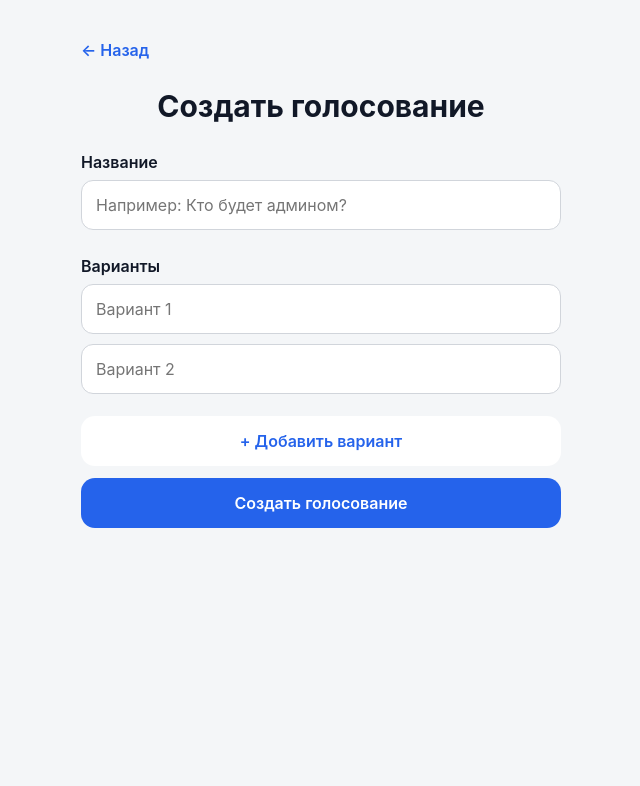
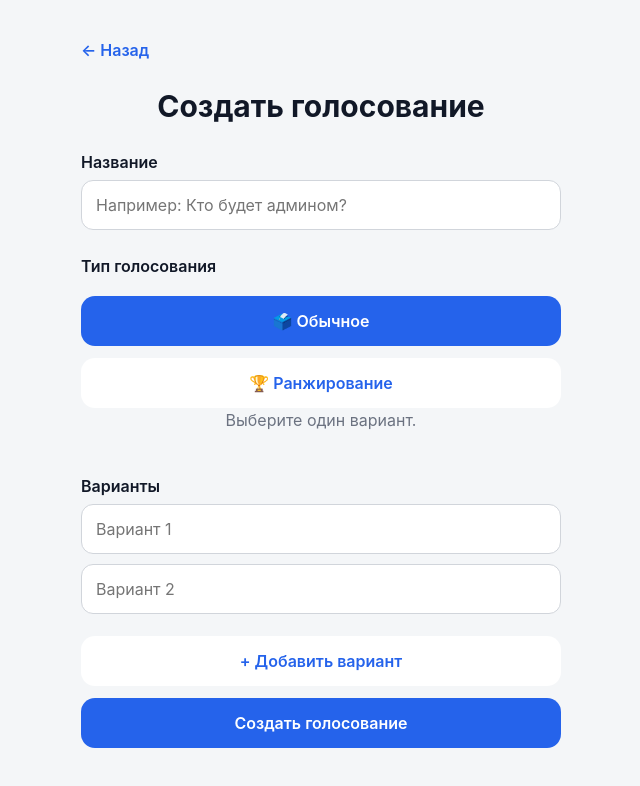
Before and after one commit to Zlat-Algo/smartvoter, a React (Vite) app: page / in a window 1280 px wide. Both pictures are taken after a click on the button "Создать голосование". Shown: the top 786 px of the page, without its empty margins (319-959 px from the left). Built offline with nearby package versions, Linux system fonts and the light colour scheme; no server answers.

Commit message:
Update CreatePoll.tsx

```diff
--- a/src/components/CreatePoll.tsx
+++ b/src/components/CreatePoll.tsx
@@ -1,12 +1,16 @@
 import { useState } from "react";
-import type { Screen } from "../types/poll";
+import type {
+  Screen,
+  VotingMethod,
+} from "../types/poll";
 
 type Props = {
   loading: boolean;
   setScreen: (screen: Screen) => void;
   onCreate: (
     title: string,
-    options: string[]
+    options: string[],
+    votingMethod: VotingMethod
   ) => Promise<void>;
 };
 
@@ -16,10 +20,20 @@ export default function CreatePoll({
   onCreate,
 }: Props) {
   const [title, setTitle] = useState("");
-  const [options, setOptions] = useState(["", ""]);
+
+  const [options, setOptions] = useState([
+    "",
+    "",
+  ]);
+
+  const [votingMethod, setVotingMethod] =
+    useState<VotingMethod>("plurality");
 
   const addOption = () => {
-    setOptions([...options, ""]);
+    setOptions([
+      ...options,
+      "",
+    ]);
   };
 
   const updateOption = (
@@ -27,13 +41,18 @@ export default function CreatePoll({
     value: string
   ) => {
     const copy = [...options];
+
     copy[index] = value;
+
     setOptions(copy);
   };
 
   const submit = async () => {
     if (!title.trim()) {
-      alert("Введите название голосования");
+      alert(
+        "Введите название голосования"
+      );
+
       return;
     }
 
@@ -42,44 +61,106 @@ export default function CreatePoll({
       .filter(Boolean);
 
     if (validOptions.length < 2) {
-      alert("Добавьте хотя бы два варианта");
+      alert(
+        "Добавьте хотя бы два варианта"
+      );
+
       return;
     }
 
-    await onCreate(title, validOptions);
+    await onCreate(
+      title,
+      validOptions,
+      votingMethod
+    );
   };
 
   return (
     <main className="app">
       <button
         className="back"
-        onClick={() => setScreen("home")}
+        onClick={() =>
+          setScreen("home")
+        }
       >
         ← Назад
       </button>
 
-      <h1>Создать голосование</h1>
+      <h1>
+        Создать голосование
+      </h1>
 
-      <label>Название</label>
+      <label>
+        Название
+      </label>
 
       <input
         value={title}
-        onChange={(e) => setTitle(e.target.value)}
+        onChange={(e) =>
+          setTitle(e.target.value)
+        }
         placeholder="Например: Кто будет админом?"
       />
 
-      <label>Варианты</label>
+      <label>
+        Тип голосования
+      </label>
 
-      {options.map((option, index) => (
+      <button
+        type="button"
+        className={
+          votingMethod === "plurality"
+            ? "primary"
+            : "secondary"
+        }
+        onClick={() =>
+          setVotingMethod("plurality")
+        }
+      >
+        🗳️ Обычное
+      </button>
+
+      <button
+        type="button"
+        className={
+          votingMethod === "ranked"
+            ? "primary"
+            : "secondary"
+        }
+        onClick={() =>
+          setVotingMethod("ranked")
+        }
+      >
+        🏆 Ранжирование
+      </button>
+
+      <p className="subtitle">
+        {votingMethod === "plurality"
+          ? "Выберите один вариант."
+          : "Расставьте все варианты от самого желательного к наименее желательному."}
+      </p>
+
+      <label>
+        Варианты
+      </label>
+
+      {options.map(
+        (option, index) => (
           <input
             key={index}
             value={option}
             onChange={(e) =>
-            updateOption(index, e.target.value)
+              updateOption(
+                index,
+                e.target.value
+              )
             }
-          placeholder={`Вариант ${index + 1}`}
+            placeholder={`Вариант ${
+              index + 1
+            }`}
           />
-      ))}
+        )
+      )}
 
       <button
         className="secondary"
@@ -93,7 +174,9 @@ export default function CreatePoll({
         onClick={submit}
         disabled={loading}
       >
-        {loading ? "Создаём..." : "Создать голосование"}
+        {loading
+          ? "Создаём..."
+          : "Создать голосование"}
       </button>
     </main>
   );
```
Lines whose indentation alone changed are shown as unchanged.
